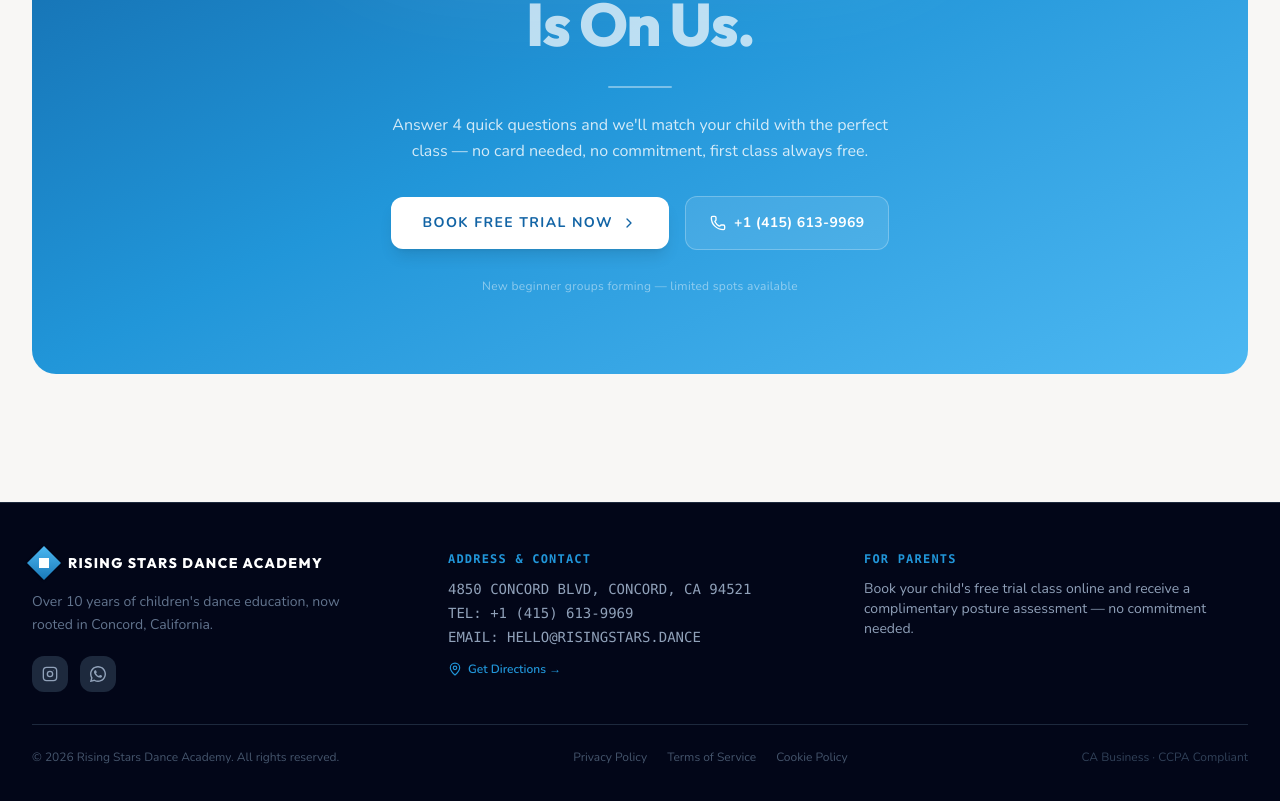
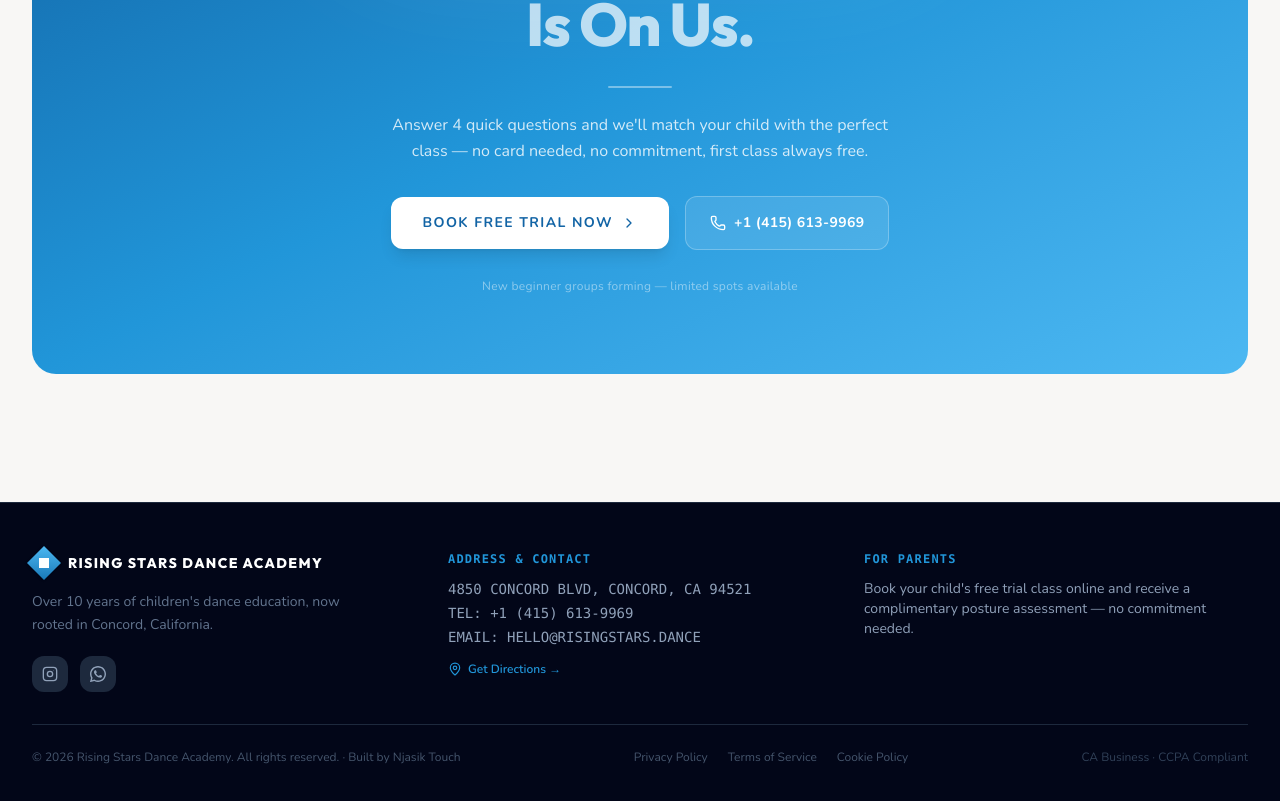
Before and after one commit to ejsmile2013-2026/dance-studio-template, a React (Vite) app: page / in a window 1280 px wide. Shown: the part 6920-7721 px from the top of the page. Built offline with nearby package versions, Linux system fonts and the light colour scheme.

Commit message:
feat: add built-by Njasik Touch attribution in footer

```diff
--- a/src/App.tsx
+++ b/src/App.tsx
@@ -1469,6 +1469,8 @@ export default function App() {
           <div className="border-t border-slate-800 pt-6 flex flex-col sm:flex-row items-center justify-between gap-4">
             <p className="text-xs text-slate-600 font-sans">
               © {new Date().getFullYear()} {STUDIO_CONFIG.name}. All rights reserved.
+              {' · '}Built by{' '}
+              <a href="https://ai-touch-site.vercel.app" target="_blank" rel="noopener" className="hover:text-slate-400 transition-colors">Njasik Touch</a>
             </p>
             <nav className="flex flex-wrap items-center justify-center gap-x-5 gap-y-2" aria-label="Legal">
               {[
```
